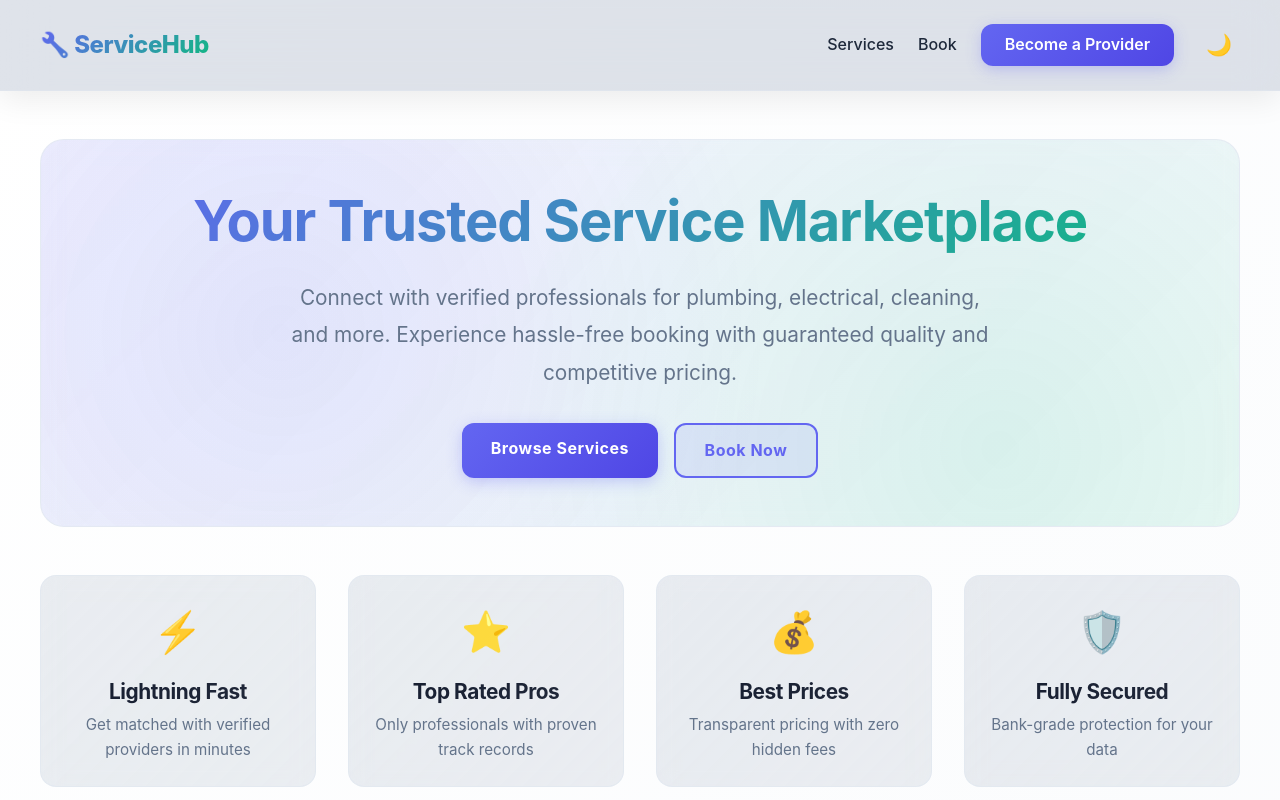
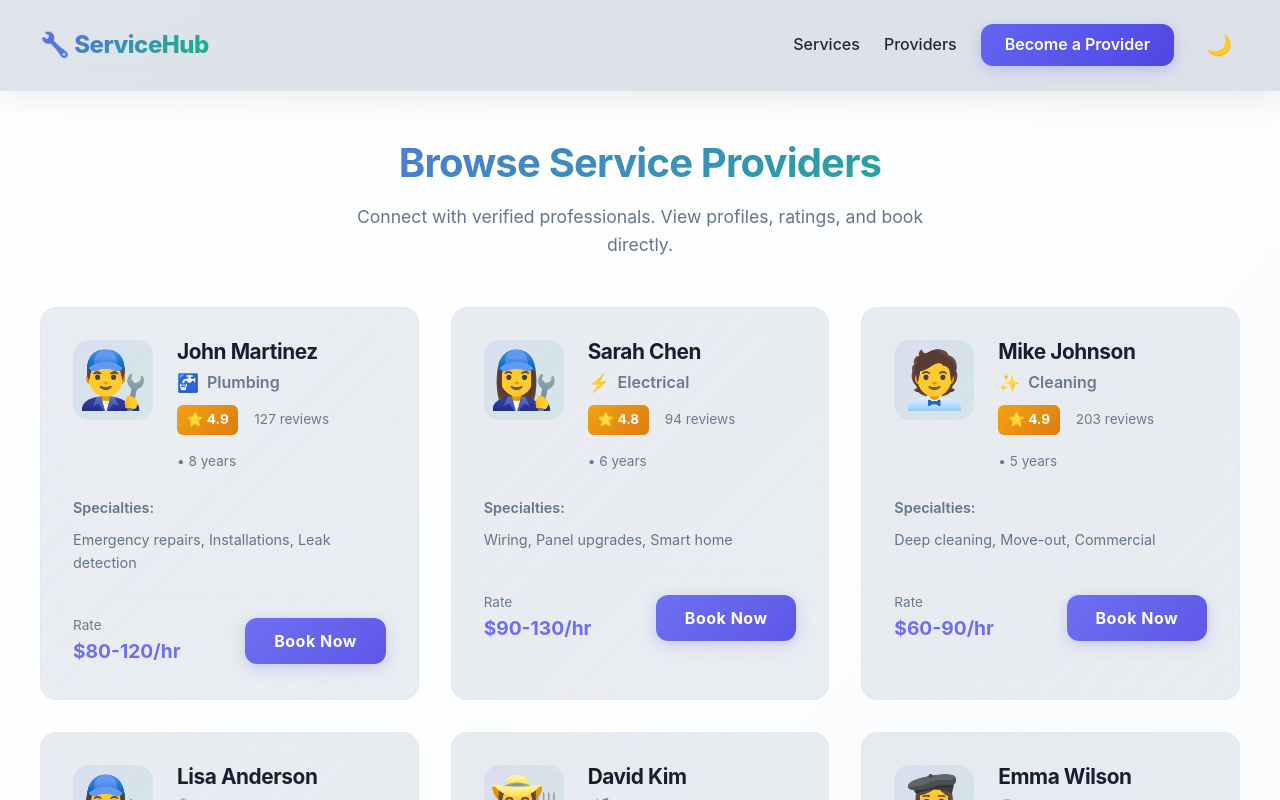
Before and after one commit to trevahkagiso-pixel/Service-Providers, a React (Vite) app in the folder service-booking-fe/: page /providers in a window 1280 px wide. Before the commit this address led to /. Shown: the top 800 px of the page. Built offline with nearby package versions, Linux system fonts and the light colour scheme.

Commit message:
Providers Profile

```diff
--- a/service-booking-fe/src/App.tsx
+++ b/service-booking-fe/src/App.tsx
@@ -2,7 +2,7 @@ import { useState, useEffect } from 'react'
 import { Routes, Route, Navigate, Link } from 'react-router-dom'
 import Home from './pages/Home'
 import Services from './pages/Services'
-import Book from './pages/Book'
+import Providers from './pages/Providers'
 import ProviderSignup from './pages/ProviderSignup'
 
 export default function App() {
@@ -29,7 +29,7 @@ export default function App() {
           <Link to="/" className="nav-brand">🔧 ServiceHub</Link>
           <div className="nav-links">
             <Link to="/services">Services</Link>
-            <Link to="/book">Book</Link>
+            <Link to="/providers">Providers</Link>
             <Link to="/provider-signup" className="cta-btn">Become a Provider</Link>
             <button
               onClick={() => setIsDark(!isDark)}
@@ -55,7 +55,7 @@ export default function App() {
         <Routes>
           <Route path="/" element={<Home />} />
           <Route path="/services" element={<Services />} />
-          <Route path="/book" element={<Book />} />
+          <Route path="/providers" element={<Providers />} />
           <Route path="/provider-signup" element={<ProviderSignup />} />
           <Route path="*" element={<Navigate to="/" replace />} />
         </Routes>
--- /dev/null
+++ b/service-booking-fe/src/pages/Providers.tsx
@@ -0,0 +1,82 @@
+import { SERVICES } from '../constants/services'
+
+const PROVIDERS = [
+  { id: 1, name: 'John Martinez', service: 'Plumbing', rating: 4.9, reviews: 127, experience: '8 years', avatar: '👨‍🔧', price: '$80-120/hr', specialties: 'Emergency repairs, Installations, Leak detection' },
+  { id: 2, name: 'Sarah Chen', service: 'Electrical', rating: 4.8, reviews: 94, experience: '6 years', avatar: '👩‍🔧', price: '$90-130/hr', specialties: 'Wiring, Panel upgrades, Smart home' },
+  { id: 3, name: 'Mike Johnson', service: 'Cleaning', rating: 4.9, reviews: 203, experience: '5 years', avatar: '🧑‍💼', price: '$60-90/hr', specialties: 'Deep cleaning, Move-out, Commercial' },
+  { id: 4, name: 'Lisa Anderson', service: 'Appliance Repair', rating: 4.7, reviews: 81, experience: '10 years', avatar: '👩‍🔧', price: '$75-110/hr', specialties: 'Refrigerators, Washers, Ovens' },
+  { id: 5, name: 'David Kim', service: 'Gardening', rating: 4.8, reviews: 156, experience: '7 years', avatar: '👨‍🌾', price: '$70-100/hr', specialties: 'Landscaping, Maintenance, Design' },
+  { id: 6, name: 'Emma Wilson', service: 'Painting', rating: 4.9, reviews: 142, experience: '9 years', avatar: '👩‍🎨', price: '$65-95/hr', specialties: 'Interior, Exterior, Decorative' },
+  { id: 7, name: 'Carlos Rodriguez', service: 'HVAC', rating: 4.8, reviews: 118, experience: '12 years', avatar: '👨‍🔧', price: '$95-140/hr', specialties: 'Installation, Maintenance, Repair' },
+  { id: 8, name: 'Rachel Brown', service: 'Carpentry', rating: 4.9, reviews: 167, experience: '11 years', avatar: '👩‍🔧', price: '$85-125/hr', specialties: 'Custom furniture, Repairs, Remodeling' }
+]
+
+export default function Providers() {
+  const getServiceIcon = (serviceName: string) => {
+    return SERVICES.find(s => s.name === serviceName)?.icon || '🔧'
+  }
+
+  return (
+    <section>
+      <div className="page-header">
+        <h1>Browse Service Providers</h1>
+        <p>Connect with verified professionals. View profiles, ratings, and book directly.</p>
+      </div>
+
+      <div className="grid grid-2">
+        {PROVIDERS.map((provider) => (
+          <div key={provider.id} className="card" style={{padding: 'var(--spacing-xl)'}}>
+            <div style={{display: 'flex', gap: 'var(--spacing-lg)', marginBottom: 'var(--spacing-lg)'}}>
+              <div style={{
+                fontSize: '3.5rem',
+                width: '80px',
+                height: '80px',
+                display: 'flex',
+                alignItems: 'center',
+                justifyContent: 'center',
+                background: 'linear-gradient(135deg, rgba(99, 102, 241, 0.1), rgba(16, 185, 129, 0.1))',
+                borderRadius: 'var(--radius-lg)',
+                flexShrink: 0
+              }}>
+                {provider.avatar}
+              </div>
+              <div style={{flex: 1}}>
+                <h3 style={{marginBottom: 'var(--spacing-xs)', fontSize: '1.3rem'}}>{provider.name}</h3>
+                <div style={{display: 'flex', alignItems: 'center', gap: 'var(--spacing-sm)', marginBottom: 'var(--spacing-sm)'}}>
+                  <span style={{fontSize: '1.1rem'}}>{getServiceIcon(provider.service)}</span>
+                  <span style={{color: 'var(--color-text-light)', fontWeight: 600}}>{provider.service}</span>
+                </div>
+                <div style={{display: 'flex', alignItems: 'center', gap: 'var(--spacing-md)', flexWrap: 'wrap'}}>
+                  <div style={{background: 'linear-gradient(135deg, #f59e0b, #d97706)', color: 'white', padding: '0.25rem 0.6rem', borderRadius: 'var(--radius-sm)', fontSize: '0.85rem', fontWeight: 700}}>
+                    ⭐ {provider.rating}
+                  </div>
+                  <span style={{fontSize: '0.85rem', color: 'var(--color-text-light)'}}>{provider.reviews} reviews</span>
+                  <span style={{fontSize: '0.85rem', color: 'var(--color-text-light)'}}>• {provider.experience}</span>
+                </div>
+              </div>
+            </div>
+
+            <div style={{marginBottom: 'var(--spacing-lg)'}}>
+              <p style={{fontSize: '0.9rem', color: 'var(--color-text-light)', marginBottom: 'var(--spacing-sm)', fontWeight: 600}}>
+                Specialties:
+              </p>
+              <p style={{fontSize: '0.9rem', margin: 0}}>
+                {provider.specialties}
+              </p>
+            </div>
+
+            <div style={{display: 'flex', justifyContent: 'space-between', alignItems: 'center', paddingTop: 'var(--spacing-md)', borderTop: '1px solid var(--color-border)'}}>
+              <div>
+                <span style={{fontSize: '0.85rem', color: 'var(--color-text-light)', display: 'block'}}>Rate</span>
+                <span style={{fontSize: '1.2rem', fontWeight: 700, color: 'var(--color-primary)'}}>{provider.price}</span>
+              </div>
+              <button className="btn btn-primary">
+                Book Now
+              </button>
+            </div>
+          </div>
+        ))}
+      </div>
+    </section>
+  )
+}
```
